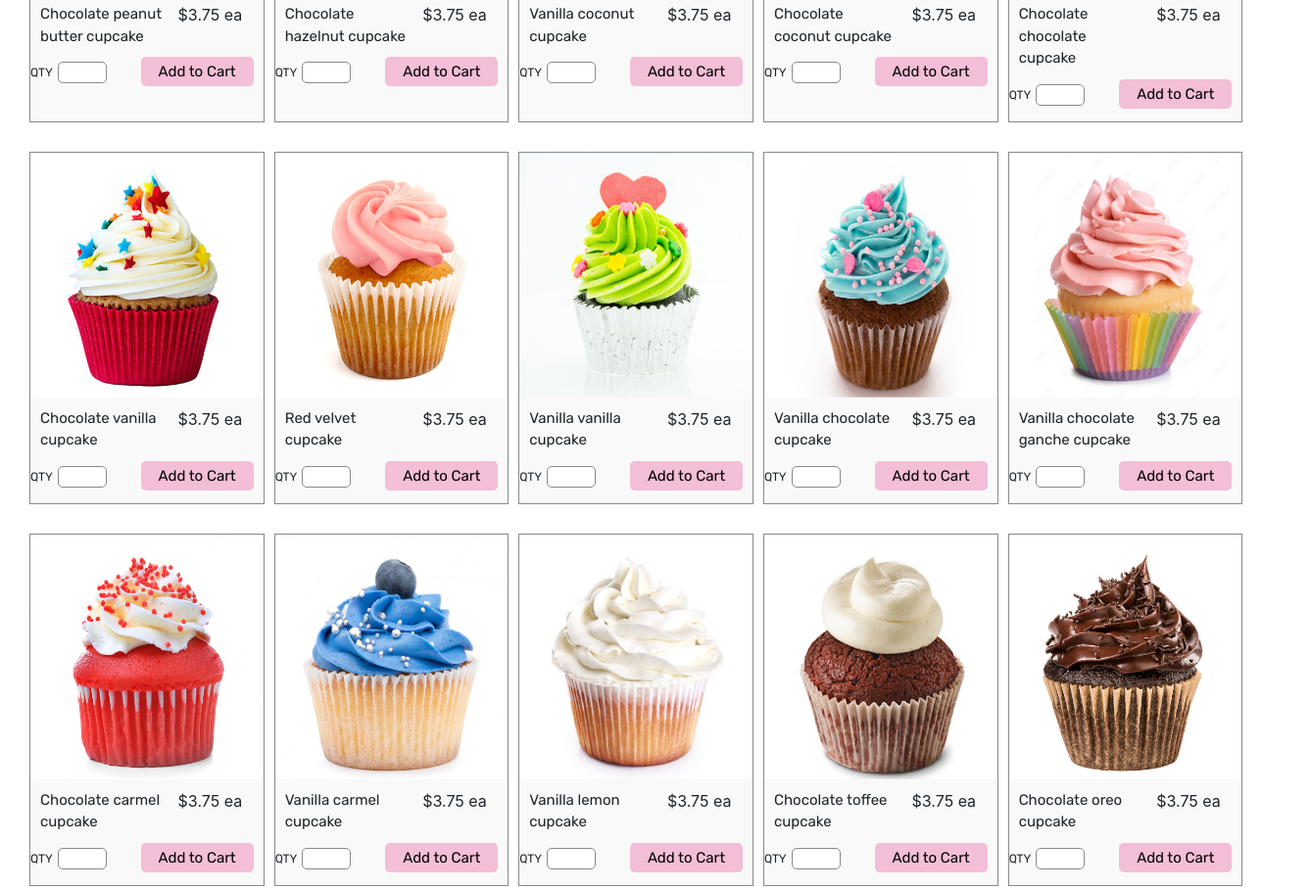
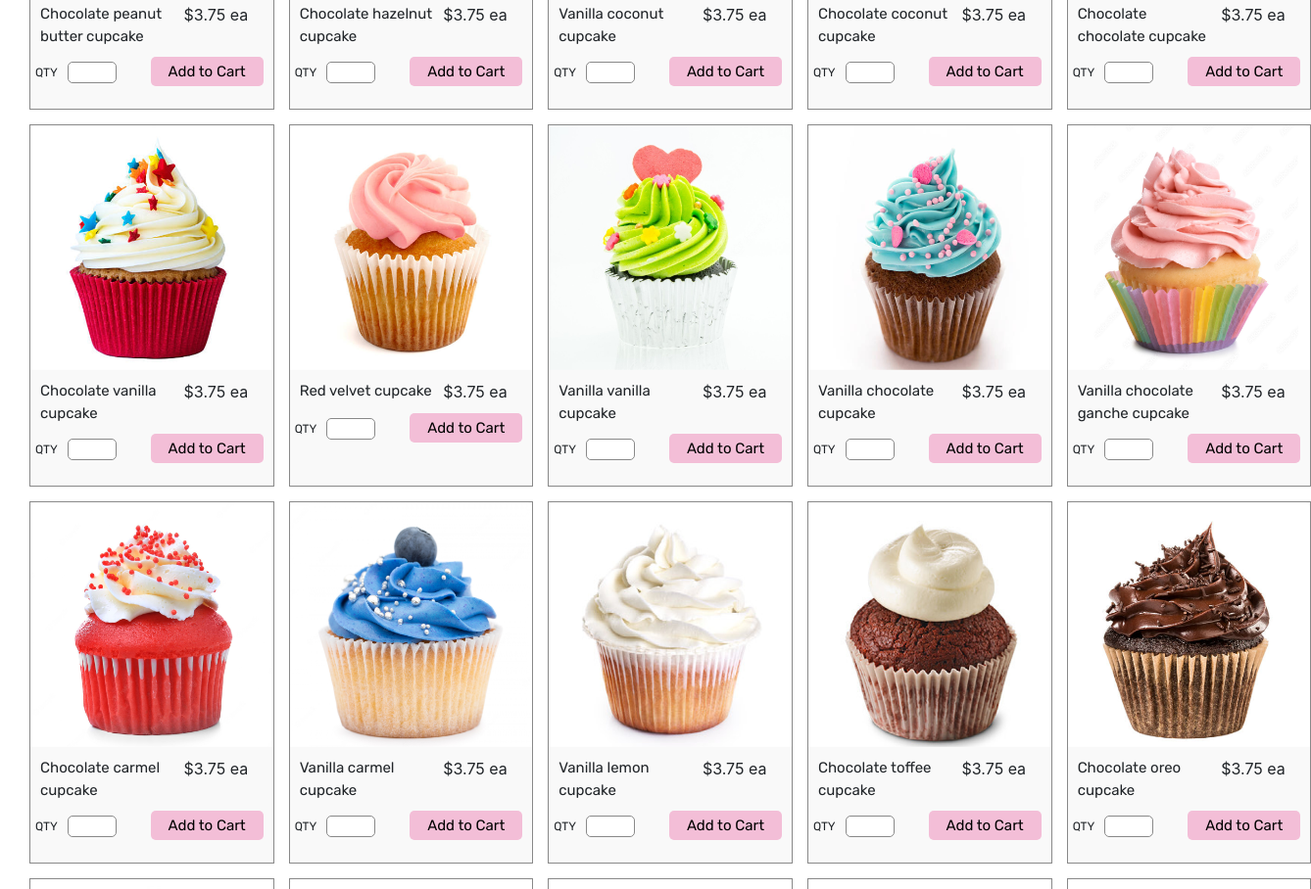
Before and after one commit to SeulgiH15/ux_ui_hw_final_project_group_5, a plain HTML site: page product_v1/product_page.html in a window 1280 px wide. Shown: the part 907-1815 px from the top of the page at 98% size, 1338 px wide, since content can reach past the window. Drawn offline with nearby package versions, Linux system fonts and the light colour scheme.

Commit message:
almost final
fixed the problem with responsiveness

```diff
--- a/product_v1/css/product_page.css
+++ b/product_v1/css/product_page.css
@@ -182,10 +182,15 @@
 .card_section1 {
     margin: 30px;
     display: flex;
+    display: grid;
+    grid-template-rows: repeat(4, 370px);
+    grid-template-columns: repeat(5, 1fr);
+    grid-column-gap: 15px;
+    grid-row-gap: 15px;
 }
 
 .Product {
-    width: 20%;
+    width: 100%;
     border: 1px solid #898989;
     margin-right: 10px;
     background-color: #F9F9F9;
@@ -353,7 +358,7 @@
         margin-left: 15px;
         margin-right: 15px;
         display: grid;
-        grid-template-rows: repeat(2, 370px);
+        grid-template-rows: repeat(10, 370px);
         grid-template-columns: repeat(2, 1fr);
         grid-column-gap: 15px;
         grid-row-gap: 15px;
--- a/product_v1/product_page.html
+++ b/product_v1/product_page.html
@@ -139,10 +139,6 @@
               </div>
             </div>
           </div>
-        </div>
-
-
-        <div class="card_section2">
           <div class="Product">
               <img src="images/Cupcake21.png" alt="Alps">
               <div class="cupcake_info">
@@ -233,11 +229,6 @@
                 </div>
               </div>
             </div>
-        </div>
-
-
-
-        <div class="card_section3">
             <div class="Product">
               <img src="images/Cupcake11.png" alt="Alps">
               <div class="cupcake_info">
@@ -328,11 +319,6 @@
                 </div>
               </div>
             </div>
-        </div>
-
-
-
-        <div class="card_section4">
             <div class="Product">
               <img src="images/Cupcake16.png" alt="Alps">
               <div class="cupcake_info">
```
Also changed, not shown: 2 other files. Lines whose indentation alone changed are shown as unchanged.
